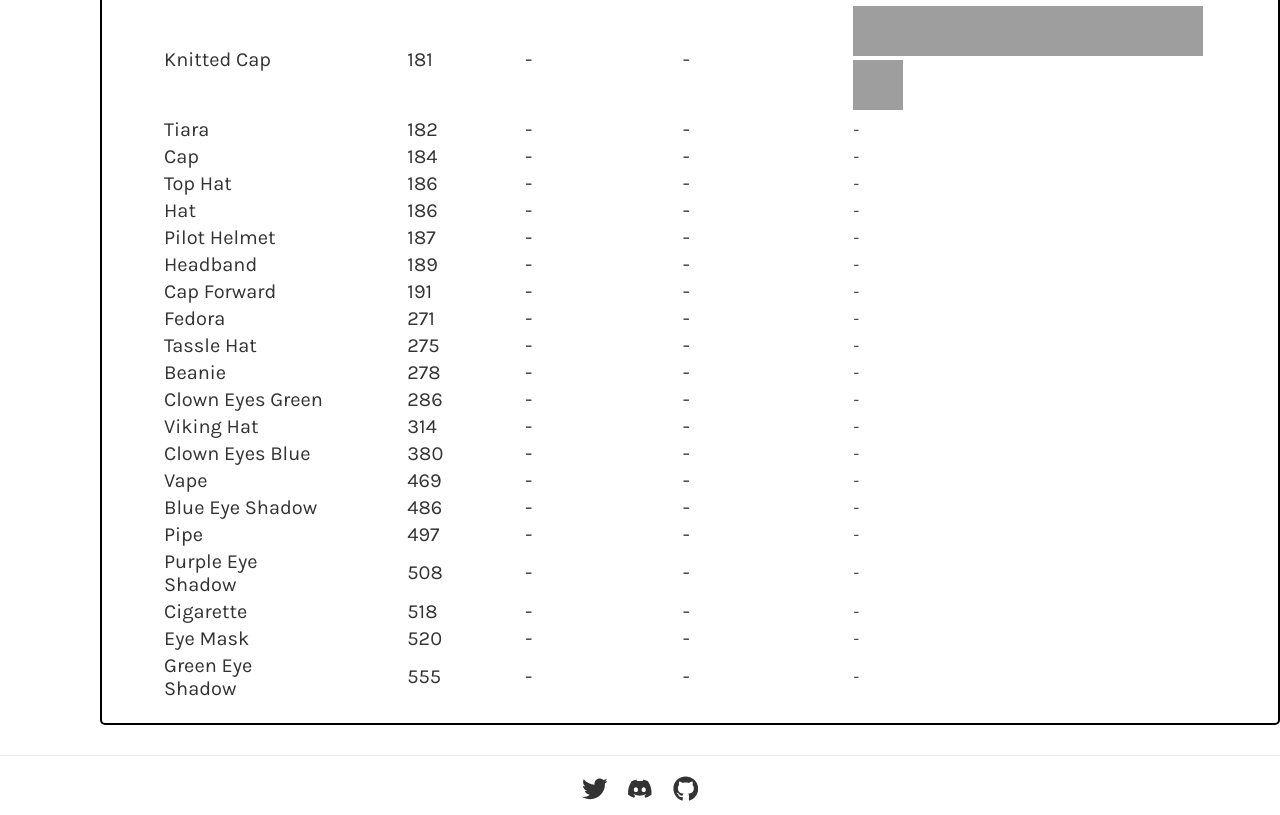
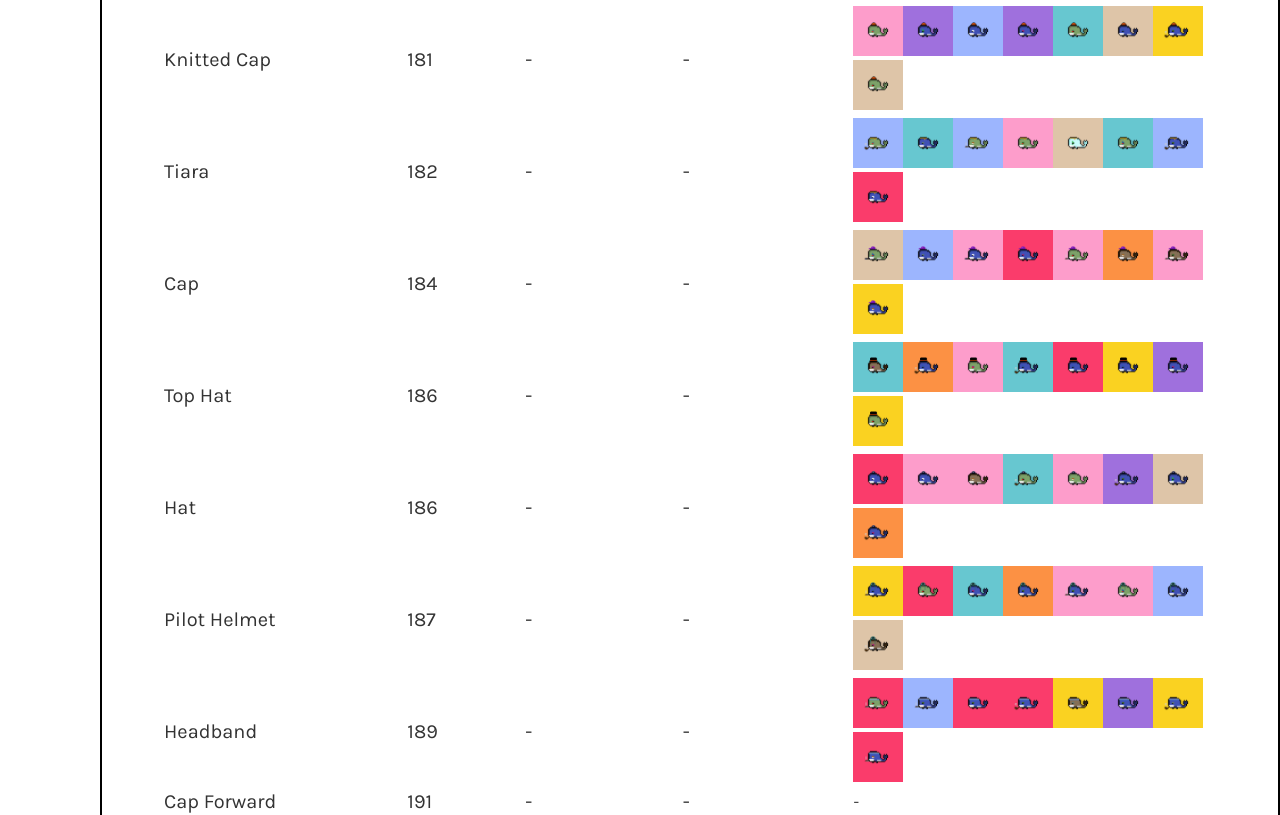
Before and after one commit to Weird-Whales/website, a Next.js app: page /attributes in a window 1280 px wide. Shown: the part 1215-2030 px from the top of the page. Built offline with nearby package versions, Linux system fonts and the light colour scheme; grey boxes are pictures that could not be loaded.

Commit message:
Added more trait data

```diff
--- a/pages/attributes.tsx
+++ b/pages/attributes.tsx
@@ -178,14 +178,14 @@ const Attributes = () => {
           <td className={styles.columnElement}>-</td>
           <td className={styles.columnElement}>-</td>
           <td>
-            <WhaleImage whaleID={364} type="knitted-cap" />
-            <WhaleImage whaleID={481} type="knitted-cap" />
-            <WhaleImage whaleID={3009} type="knitted-cap" />
-            <WhaleImage whaleID={1302} type="knitted-cap" />
-            <WhaleImage whaleID={1883} type="knitted-cap" />
-            <WhaleImage whaleID={1822} type="knitted-cap" />
-            <WhaleImage whaleID={2108} type="knitted-cap" />
-            <WhaleImage whaleID={931} type="knitted-cap" />
+            <WhaleImage whaleID={823} type="knitted-cap"  />
+            <WhaleImage whaleID={1044} type="knitted-cap" />
+            <WhaleImage whaleID={1306} type="knitted-cap" />
+            <WhaleImage whaleID={1144} type="knitted-cap" />
+            <WhaleImage whaleID={1928} type="knitted-cap" />
+            <WhaleImage whaleID={2599} type="knitted-cap" />
+            <WhaleImage whaleID={2551} type="knitted-cap" />
+            <WhaleImage whaleID={3169} type="knitted-cap" />
           </td>
         </tr>
         <tr>
@@ -193,42 +193,96 @@ const Attributes = () => {
           <td className={styles.columnElement}>182</td>
           <td className={styles.columnElement}>-</td>
           <td className={styles.columnElement}>-</td>
-          <td>-</td>
+          <td>
+            <WhaleImage whaleID={367} type="tiara"  />
+            <WhaleImage whaleID={604} type="tiara" />
+            <WhaleImage whaleID={1019} type="tiara" />
+            <WhaleImage whaleID={1279} type="tiara" />
+            <WhaleImage whaleID={1309} type="tiara" />
+            <WhaleImage whaleID={1653} type="tiara" />
+            <WhaleImage whaleID={2391} type="tiara" />
+            <WhaleImage whaleID={2474} type="tiara" />
+          </td>
         </tr>
         <tr>
           <td className={styles.attribute}>Cap</td>
           <td className={styles.columnElement}>184</td>
           <td className={styles.columnElement}>-</td>
           <td className={styles.columnElement}>-</td>
-          <td>-</td>
+          <td>
+            <WhaleImage whaleID={248} type="cap"  />
+            <WhaleImage whaleID={946} type="cap" />
+            <WhaleImage whaleID={1285} type="cap" />
+            <WhaleImage whaleID={973} type="cap" />
+            <WhaleImage whaleID={1672} type="cap" />
+            <WhaleImage whaleID={1837} type="cap" />
+            <WhaleImage whaleID={1677} type="cap" />
+            <WhaleImage whaleID={2844} type="cap" />
+          </td>
         </tr>
         <tr>
           <td className={styles.attribute}>Top Hat</td>
           <td className={styles.columnElement}>186</td>
           <td className={styles.columnElement}>-</td>
           <td className={styles.columnElement}>-</td>
-          <td>-</td>
+          <td>
+            <WhaleImage whaleID={84} type="top-hat"  />
+            <WhaleImage whaleID={1098} type="top-hat" />
+            <WhaleImage whaleID={1272} type="top-hat" />
+            <WhaleImage whaleID={1316} type="top-hat" />
+            <WhaleImage whaleID={1415} type="top-hat" />
+            <WhaleImage whaleID={1436} type="top-hat" />
+            <WhaleImage whaleID={1914} type="top-hat" />
+            <WhaleImage whaleID={2217} type="top-hat" />
+          </td>
         </tr>
         <tr>
           <td className={styles.attribute}>Hat</td>
           <td className={styles.columnElement}>186</td>
           <td className={styles.columnElement}>-</td>
           <td className={styles.columnElement}>-</td>
-          <td>-</td>
+          <td>
+            <WhaleImage whaleID={1194} type="hat"  />
+            <WhaleImage whaleID={1330} type="hat" />
+            <WhaleImage whaleID={1382} type="hat" />
+            <WhaleImage whaleID={1465} type="hat" />
+            <WhaleImage whaleID={1635} type="hat" />
+            <WhaleImage whaleID={1990} type="hat" />
+            <WhaleImage whaleID={2111} type="hat" />
+            <WhaleImage whaleID={2893} type="hat" />
+          </td>
         </tr>
         <tr>
           <td className={styles.attribute}>Pilot Helmet</td>
           <td className={styles.columnElement}>187</td>
           <td className={styles.columnElement}>-</td>
           <td className={styles.columnElement}>-</td>
-          <td>-</td>
+          <td>
+            <WhaleImage whaleID={505} type="pilot-helmet"  />
+            <WhaleImage whaleID={533} type="pilot-helmet" />
+            <WhaleImage whaleID={594} type="pilot-helmet" />
+            <WhaleImage whaleID={636} type="pilot-helmet" />
+            <WhaleImage whaleID={1051} type="pilot-helmet" />
+            <WhaleImage whaleID={1502} type="pilot-helmet" />
+            <WhaleImage whaleID={2965} type="pilot-helmet" />
+            <WhaleImage whaleID={3210} type="pilot-helmet" />
+          </td>
         </tr>
         <tr>
           <td className={styles.attribute}>Headband</td>
           <td className={styles.columnElement}>189</td>
           <td className={styles.columnElement}>-</td>
           <td className={styles.columnElement}>-</td>
-          <td>-</td>
+          <td>
+            <WhaleImage whaleID={320} type="headband"  />
+            <WhaleImage whaleID={514} type="headband" />
+            <WhaleImage whaleID={682} type="headband" />
+            <WhaleImage whaleID={1450} type="headband" />
+            <WhaleImage whaleID={1748} type="headband" />
+            <WhaleImage whaleID={1857} type="headband" />
+            <WhaleImage whaleID={2124} type="headband" />
+            <WhaleImage whaleID={2610} type="headband" />
+          </td>
         </tr>
         <tr>
           <td className={styles.attribute}>Cap Forward</td>
```
